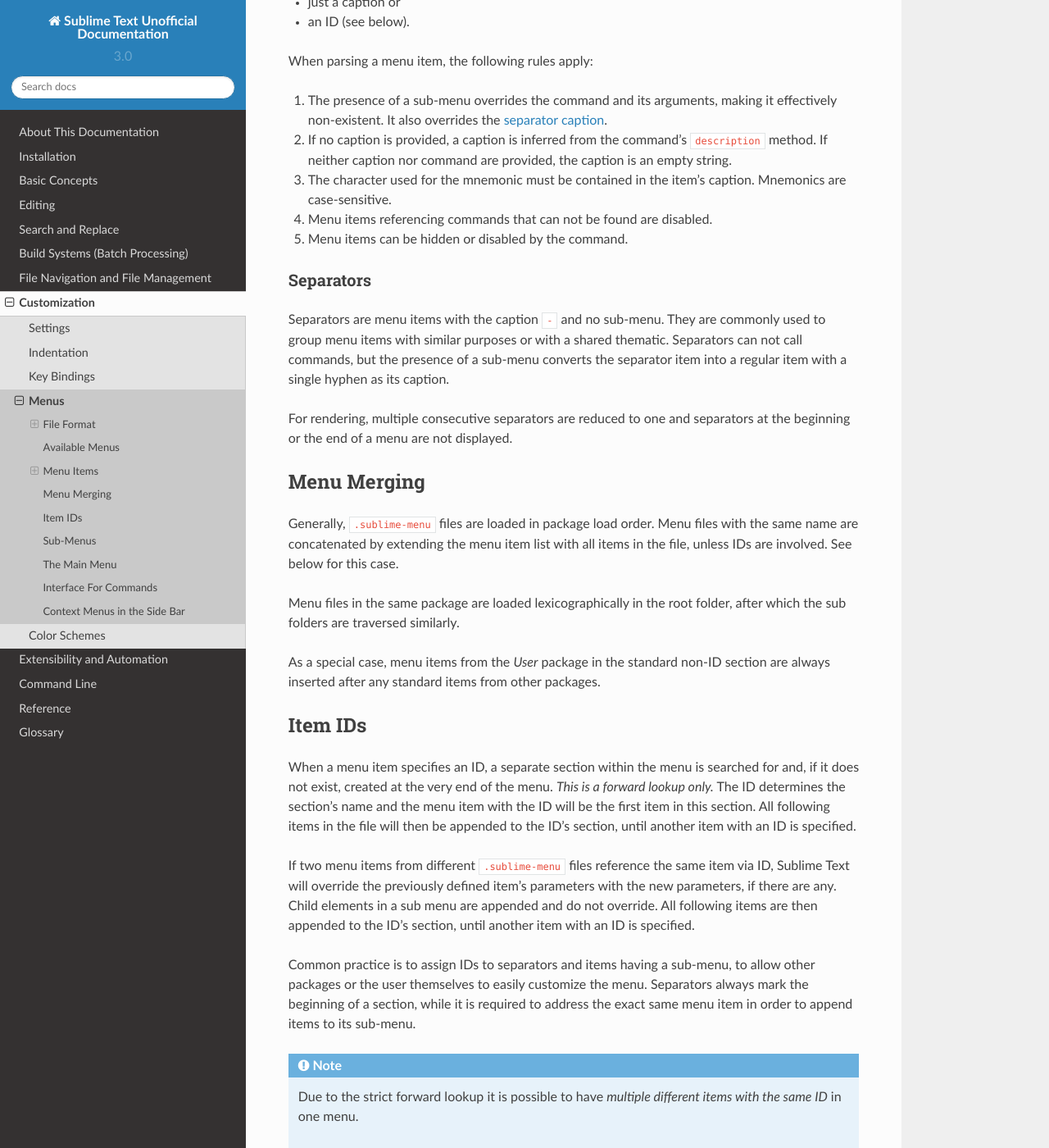
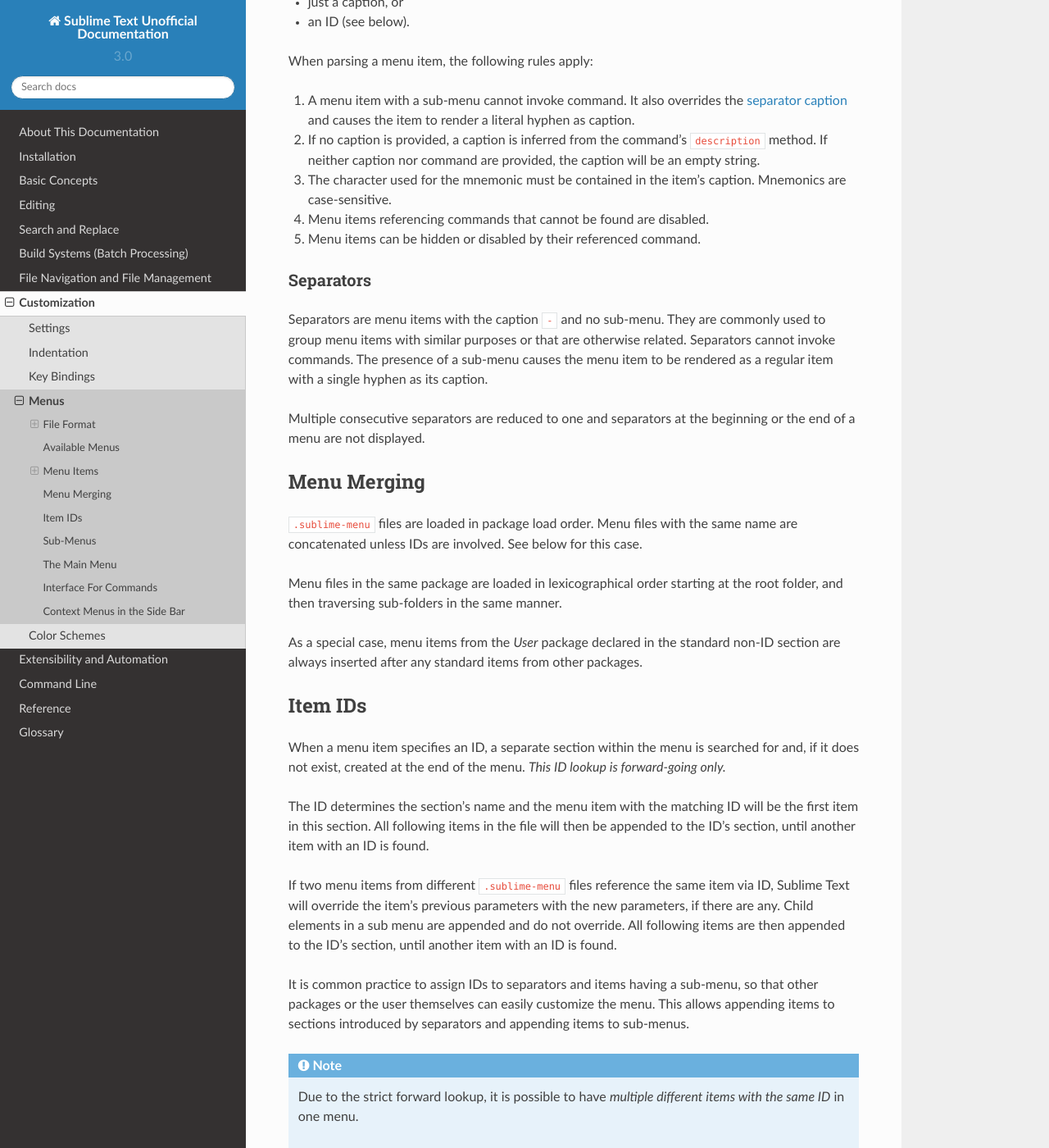
Before and after one commit to guillermooo/sublime-undocs, a Sphinx documentation site: the page built from source/customization/menus.rst, in a window 1280 px wide and 1400 px high, scrolled down 2996 px. Shown: the whole window at 82% size. Built offline with Sphinx 7.4.7 and the Read the Docs theme 2.0.0, drawn with Linux system fonts in a browser that asks for light colours; some of the changed text lies outside the part shown.

Commit message:
Address feedback from #174

```diff
--- a/source/customization/menus.rst
+++ b/source/customization/menus.rst
@@ -90,8 +91,8 @@
 
 The file name
 of a ``.sublime-menu`` file
-specifies the menu in the application
-to be modified.
+specifies the menu to be modified
+in the application.
 
 The following menus are available:
 
@@ -116,14 +117,14 @@
 **Widget Context**         Context menu of input fields
                            in all kinds of widgets,
                            including Command Palette, Goto Anything,
-                           the find panels
-                           and those opened by APIs
+                           the Find panels
+                           and panels opened by plugins
 ========================   ===============
 
 Additionally,
 the following four menus open
-when their column in the status bar
-is clicked:
+when you click the respective section
+in the status bar:
 
 - **Encoding**
 - **Line Endings**
@@ -143,7 +144,7 @@
 
 A menu item can either
 invoke a command (with arguments)
-when it is selected
+when it is selected,
 or have a sub-menu.
 
 The available properties are:
@@ -156,37 +157,38 @@
 - a sub-menu.
 
 In order to function properly,
-it must provide *at least* either out of
+a menu item must provide at least:
 
 - a command name,
-- a caption and a sub-menu or
-- just a caption or
+- a caption and a sub-menu,
+- just a caption, or
 - an ID (see below).
 
 When parsing a menu item,
 the following rules apply:
 
-#. The presence of a sub-menu
-   overrides the command and its arguments,
-   making it effectively non-existent.
-   It also overrides the :ref:`separator caption <menu-separators>`.
+#. A menu item with a sub-menu
+   cannot invoke command.
+   It also overrides the :ref:`separator caption <menu-separators>`
+   and causes the item to render
+   a literal hyphen as caption.
 
 #. If no caption is provided,
    a caption is inferred
    from the command's ``description`` method.
    If neither caption nor command are provided,
-   the caption is an empty string.
+   the caption will be an empty string.
 
 #. The character used for the mnemonic
    must be contained in the item's caption.
    Mnemonics are case-sensitive.
 
 #. Menu items referencing
-   commands that can not be found
+   commands that cannot be found
    are disabled.
 
 #. Menu items can be hidden or disabled
-   by the command.
+   by their referenced command.
 
 .. TODO add refs to Command methods
 
@@ -201,14 +203,14 @@
 and no sub-menu.
 They are commonly used
 to group menu items with similar purposes
-or with a shared thematic.
-Separators can not call commands,
-but the presence of a sub-menu
-converts the separator item into a regular item
+or that are otherwise related.
+Separators cannot invoke commands.
+The presence of a sub-menu
+causes the menu item
+to be rendered as a regular item
 with a single hyphen as its caption.
 
-For rendering,
-multiple consecutive separators are reduced to one
+Multiple consecutive separators are reduced to one
 and separators at the beginning or the end of a menu
 are not displayed.
 
@@ -218,21 +220,19 @@
 Menu Merging
 ============
 
-Generally,
 ``.sublime-menu`` files are loaded in package load order.
 Menu files with the same name are concatenated
-by extending the menu item list
-with all items in the file,
 unless IDs are involved.
 See below for this case.
 
-Menu files in the same package are loaded lexicographically
-in the root folder,
-after which the sub folders are traversed similarly.
+Menu files in the same package
+are loaded in lexicographical order
+starting at the root folder,
+and then traversing sub-folders in the same manner.
 
 As a special case,
 menu items from the *User* package
-in the standard non-ID section
+declared in the standard non-ID section
 are always inserted after any standard items
 from other packages.
 
@@ -245,48 +245,48 @@
 When a menu item specifies an ID,
 a separate section within the menu is searched for
 and, if it does not exist,
-created at the very end of the menu.
-*This is a forward lookup only.*
+created at the end of the menu.
+*This ID lookup is forward-going only.*
+
 The ID determines the section's name
-and the menu item with the ID
+and the menu item with the matching ID
 will be the first item in this section.
 All following items in the file
 will then be appended to the ID's section,
-until another item with an ID is specified.
+until another item with an ID is found.
 
 If two menu items
 from different ``.sublime-menu`` files
 reference the same item via ID,
-Sublime Text will override the previously defined item's parameters
+Sublime Text will override the item's previous parameters
 with the new parameters,
 if there are any.
 Child elements in a sub menu are appended
 and do not override.
 All following items are then appended to the ID's section,
-until another item with an ID is specified.
+until another item with an ID is found.
 
-Common practice is
+It is common practice
 to assign IDs to separators
 and items having a sub-menu,
-to allow other packages or the user themselves
-to easily customize the menu.
-Separators always mark the beginning of a section,
-while it is required to address the exact same menu item
-in order to append items to its sub-menu.
+so that other packages or the user themselves
+can easily customize the menu.
+This allows appending items to sections introduced by separators
+and appending items to sub-menus.
 
 .. note::
 
-   Due to the strict forward lookup
+   Due to the strict forward lookup,
    it is possible to have
    *multiple different items with the same ID*
    in one menu.
 
-   Because of the potential confusion this may cause
+   Because of the potential confusion this may cause,
    it is discouraged.
 
    Example:
    The following three IDs
-   are defined in a menu, in order:
+   are defined in a menu, in this order:
    ``test, test2, test``.
 
    The item with the second "test" ID
@@ -298,15 +298,16 @@
 Sub-Menus
 =========
 
-Every menu item can have a sub-menu,
-where hovering the item
-reveals the items grouped behind it.
+Every menu item can have a sub-menu.
+Hovering the mouse pointer
+over a menu item with a sub-menu
+will reveal the items grouped under it.
 Sub-menus are independent menus
 with their own ID hierarchy.
 
 In order to extend a sub-menu
 from a different menu file,
-an ID must be specified in both occasions
+an ID must be specified in both places
 to target the correct item.
 
 
@@ -315,10 +316,8 @@
 
 Unlike all other menus,
 the Main Menu's root menu
-represents the menu items in the menu bar,
-for example "File" and "Help".
-Other than that,
-there is no notable difference.
+represents the menu items in the menu bar
+(File, Help, etc.).
 
 
 Interface For Commands
@@ -332,24 +331,25 @@
 #. assigned a different caption.
 
 For this,
-commands may provide method endpoints in their class.
-The endpoints are called with the same arguments
+commands must implement the required methods in their class.
+The methods are either called with the same arguments
 as the actual command would be
 (except for ``edit`` in ``TextCommand`` s),
-however they may also accept no parameters at all.
+or none at all.
+
+.. XXX want_event() exception
 
 #. ``is_visible``
 #. ``is_enabled``
 #. ``is_checked``
 #. ``description``
 
-Note that these are also relevant
-for the command palette
-to an extent.
+Some of these methods also have an influence
+on the Command Palette.
 
 .. seealso::
 
-   `Official API Documentation on the Command endpoints`__
+   `Official API Documentation on the Command methods`__
 
    .. __: http://www.sublimetext.com/docs/3/api_reference.html#sublime_plugin.ApplicationCommand
 
@@ -358,10 +358,9 @@
 =============================
 
 The **Side Bar** and **Side Bar Mount Point** menus
-are different to the others
-in that they have **contextual information** available
+are different to the other menus
+in that they provide **contextual information**
 regarding the selected item(s).
-The selected items in the sidebar,
-both directories and files,
+The selected directories and files,
 are passed as a list to the specified command
 in a ``files`` argument.
--- a/source/reference/menus.rst
+++ b/source/reference/menus.rst
@@ -33,6 +33,7 @@
 from the default :file:`Main.sublime-menu` file.
 
 .. code-block:: json
+   :linenos:
 
    [
        {
@@ -60,6 +61,7 @@
            ]
        }
    ]
+
 
 .. _menu-item-objects:
 
```
Also changed, not shown: other parts of source/customization/menus.rst (+3 -2 lines), other parts of source/reference/menus.rst (+1 -1 lines).
